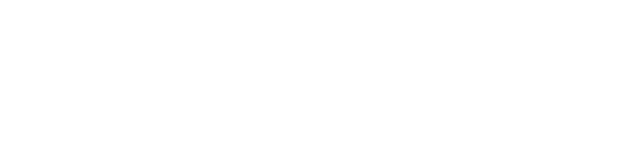
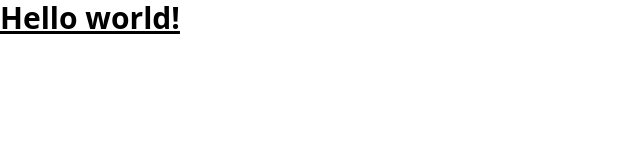
Before and after one commit to agil3st/portflow, a plain HTML site: page index.html in a window 1280 px wide. Shown: the whole page, without its empty margins (0-640 px from the left). Drawn offline with nearby package versions, Linux system fonts and the light colour scheme.

Commit message:
Update index

```diff
--- a/index.html
+++ b/index.html
@@ -4,9 +4,13 @@
     <meta charset="UTF-8">
     <meta http-equiv="X-UA-Compatible" content="IE=edge">
     <meta name="viewport" content="width=device-width, initial-scale=1.0">
-    <title>Gwen - Portfolio</title>
+    <title>Portflow</title>
+
+    <script src="https://cdn.tailwindcss.com"></script>
 </head>
 <body>
-
+    <h1 class="text-3xl font-bold underline">
+        Hello world!
+    </h1>
 </body>
 </html>
```
